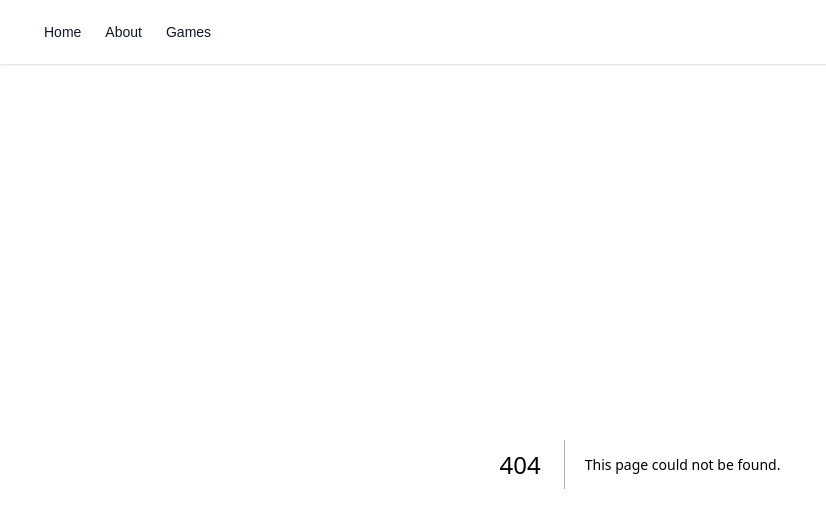
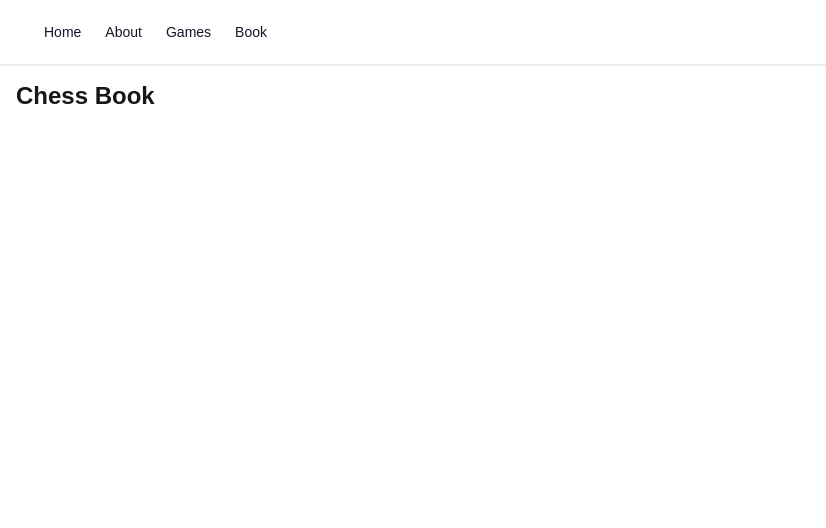
Before and after one commit to merklegroot/chess, a Next.js app in the folder chessview/: page /book/list in a window 1280 px wide. Before the commit this address had no page. Shown: the top 528 px of the page, without its empty margins (0-826 px from the left). Built offline with nearby package versions, Linux system fonts and the light colour scheme.

Commit message:
book list page

```diff
--- /dev/null
+++ b/chessview/src/app/book/list/page.tsx
@@ -0,0 +1,10 @@
+import React from 'react';
+
+export default function BookList() {
+  return (
+    <div className="container mx-auto p-4">
+      <h1 className="text-2xl font-bold mb-4">Chess Book</h1>
+      {/* Content will be added later */}
+    </div>
+  );
+}
--- a/chessview/src/app/layout.tsx
+++ b/chessview/src/app/layout.tsx
@@ -42,6 +42,9 @@ export default function RootLayout({
                   <Link href="/game/list" className="text-gray-900 hover:text-gray-600 px-3 py-2 rounded-md text-sm font-medium">
                     Games
                   </Link>
+                  <Link href="/book/list" className="text-gray-900 hover:text-gray-600 px-3 py-2 rounded-md text-sm font-medium">
+                    Book
+                  </Link>
                 </div>
               </div>
             </div>
```
